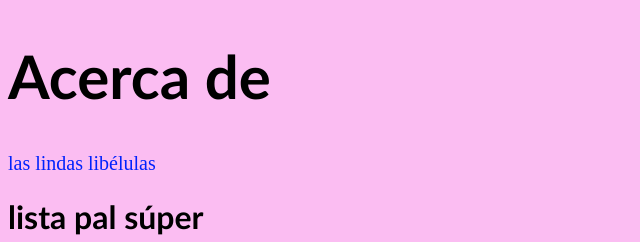
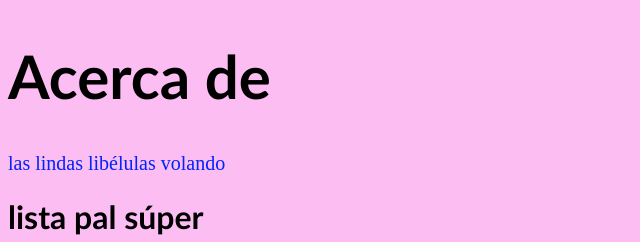
Before and after one commit to mgdalol/mgdalol.github.io, a plain HTML site: page index.html in a window 1280 px wide. Shown: the top 242 px of the page, 0-640 px from the left. Drawn offline with Linux system fonts and the light colour scheme.

Commit message:
Update index.html

```diff
--- a/index.html
+++ b/index.html
@@ -11,7 +11,7 @@
             Acerca de
         </h1>
         <p>
-            las lindas lib&eacute;lulas
+            las lindas lib&eacute;lulas volando
         </p>
         <h1>
             lista pal s&uacute;per
```
